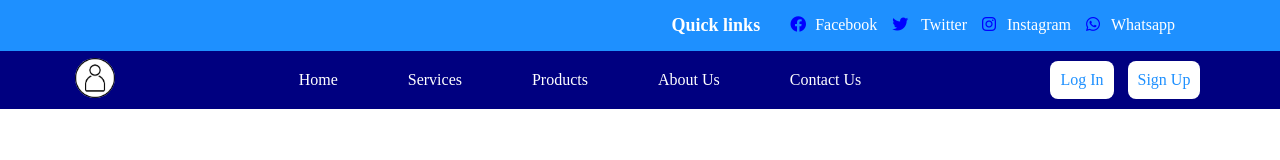
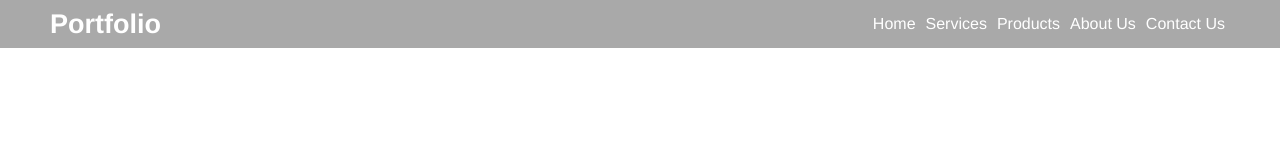
Before and after one commit to gulshan25/programmingShikhbo_htmlCssFullWebsitePart_2, a plain HTML site: page index.html in a window 1280 px wide. Drawn offline with Linux system fonts and the light colour scheme.

Commit message:
first commit

```diff
--- a/css/style.css
+++ b/css/style.css
@@ -3,101 +3,41 @@
           padding: 0;
 }
 
-/*===============
-# Top header
-===============*/
-
-.top--header {
-          background-color: dodgerblue;
-          display: flex;
-          justify-content: flex-end;
-          align-items: center;
-          padding: 15px 0;
-
-}
-
-.quick__links > a  {
-text-decoration: none;
-color: white;
-font-size:18px;
-}
-
-.quick__links > a > h4 {
-          margin-right: 20px;
-}
-
-.top--header > ul {
-          margin-right: 100px;
-          display: flex;
-          align-items: center;
-          justify-content: center;
-
-}
-
-.top--header > ul > li {
-          list-style: none;
-          margin: 0 5px;
-}
-
-.top--header > ul > li > a {
-          text-decoration: none;
-          color: white;
-
-}
-
-.top--header > ul > li > a > i {
-color: blue;
-padding: 0 5px;
-width: 20px;
-height: 20px;
-
-
-}
-
-/*===============
-# navigation
-===============*/
+/*============
+# header
+============*/
 
 #navigation {
-          background-color: navy;
+          background-color: rgba(85, 85, 85, 0.5);
           display: flex;
-          justify-content: space-around;
+          justify-content: space-between;
           align-items: center;
 }
 
-.logo__area > img {
-          max-width: 100%;
-          width: 40px;
-          height: 40px;
-          object-fit: cover;
-          border-radius: 50px;
-
+#navigation > .nav__logo-area {
+          margin-left: 50px;
 }
 
-#navigation > ul {
-
-          display: flex;
-
+#navigation > .nav__logo--style {
+          color: #ffff;
+          font-size: 18px;
+          font-family: 'Helvetica',sans-serif;
+          font-weight: 600;
+          font-style: normal;
 }
 
-#navigation > ul > li {
-          list-style: none;
-          margin: 0 15px;
-          padding: 20px;
+#navigation > .nav__list-area {
+display: flex;
+margin-right: 50px;
 }
 
-#navigation > ul > li > a {
-          text-decoration: none;
-          color: #fff;
+#navigation > .nav__list-area > .nav__list-item {
+          list-style: none;
+          margin: 15px 0;
+          padding: 0 5px;
+          color: #ffff;
+          font-family: 'Helvetica', sans-serif;
+          font-size: 16px;
+          font-weight: 300;
+          font-style: normal;
 }
-
-#navigation > .button > span{
-          display:inline-block;
-          padding: 10px;
-          border-radius: 8px;
-          border: none;
-          background-color: #fff;
-          margin: 0 5px;
-         text-decoration: none;
-         color: dodgerblue
-}
--- a/index.html
+++ b/index.html
@@ -19,49 +19,29 @@
     <!--Start header area-->
 
     <header>
-      <!--Top header-->
-      <div class="top--header">
-        <div class="quick__links">
-          <a href="">
-            <h4>Quick links</h4>
-          </a>
+      <!--navigation-->
+      <nav id="navigation">
+        <div class="nav__logo-area nav__logo--style">
+          <h2>Portfolio</h2>
         </div>
-        <ul>
-          <li>
-            <a href=""><i class="fa-brands fa-facebook"></i>Facebook </a>
+
+        <ul class="nav__list-area">
+          <li class="nav__list-item">
+            <a class="nav__list-style" href="#"></a>Home
           </li>
-          <li>
-            <a href=""><i class="fa-brands fa-twitter"></i> Twitter </a>
+          <li class="nav__list-item">
+            <a class="nav__list-style" href="#"></a>Services
           </li>
-          <li>
-            <a href=""><i class="fa-brands fa-instagram"></i>Instagram </a>
+          <li class="nav__list-item">
+            <a class="nav__list-style" href="#"></a>Products
           </li>
-          <li>
-            <a href=""><i class="fa-brands fa-whatsapp"></i>Whatsapp </a>
+          <li class="nav__list-item">
+            <a class="nav__list-style" href="#"></a>About Us
+          </li>
+          <li class="nav__list-item">
+            <a class="nav__list-style" href="#"></a>Contact Us
           </li>
         </ul>
-      </div>
-      <!--navigation-->
-      <nav id="navigation">
-        <div class="logo__area">
-          <img src="./img/images.png" alt="logo" />
-        </div>
-
-        <ul>
-          <li><a href="">Home</a></li>
-          <li><a href="">Services</a></li>
-          <li><a href="">Products</a></li>
-          <li><a href="">About Us</a></li>
-          <li><a href="">Contact Us</a></li>
-        </ul>
-
-        <!-- <button class="btn">
-          <a class="login__btn" href="">Log In</a>
-        </button> -->
-        <div class="button">
-          <span>Log In</span>
-          <span>Sign Up</span>
-        </div>
       </nav>
     </header>
 
```
